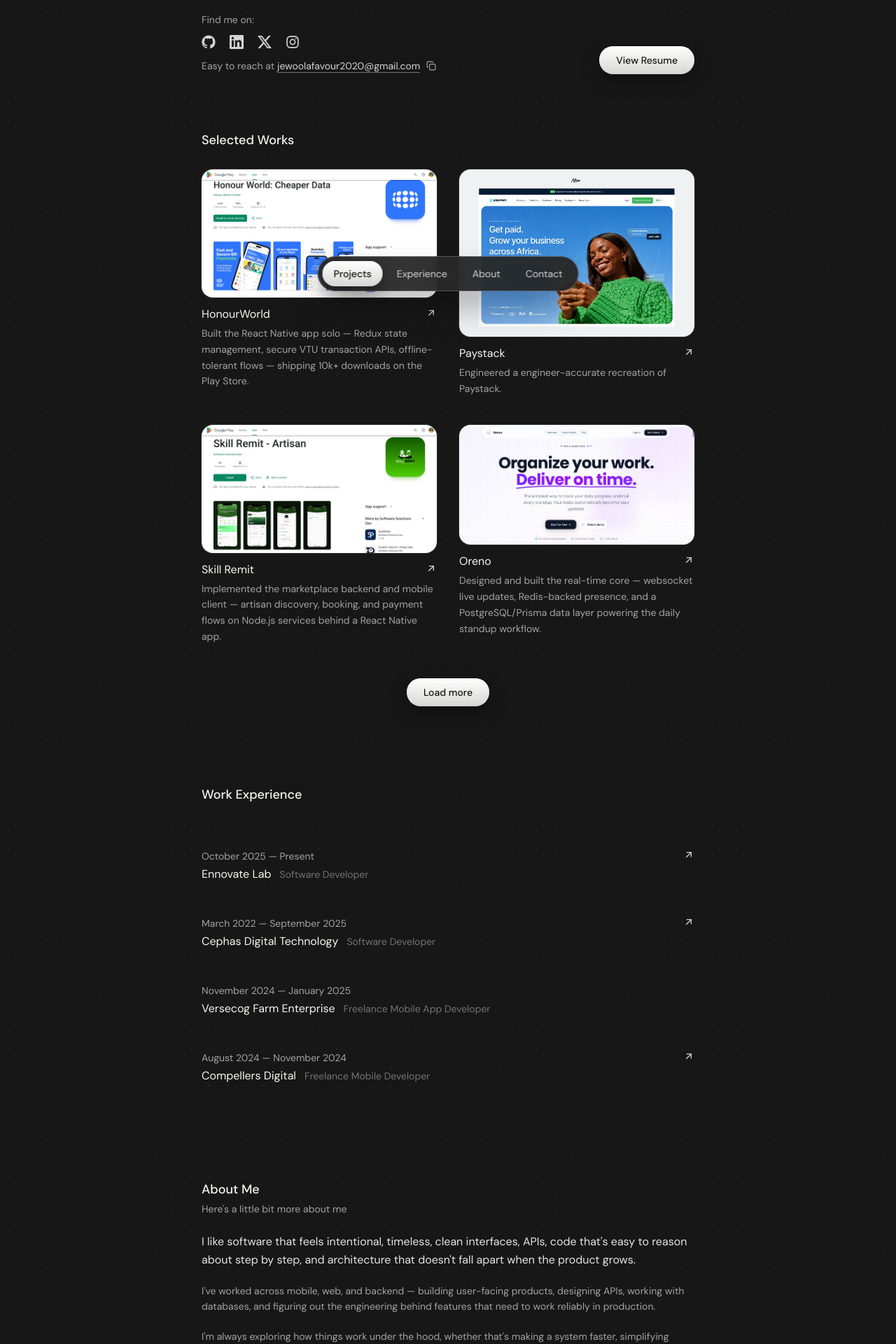
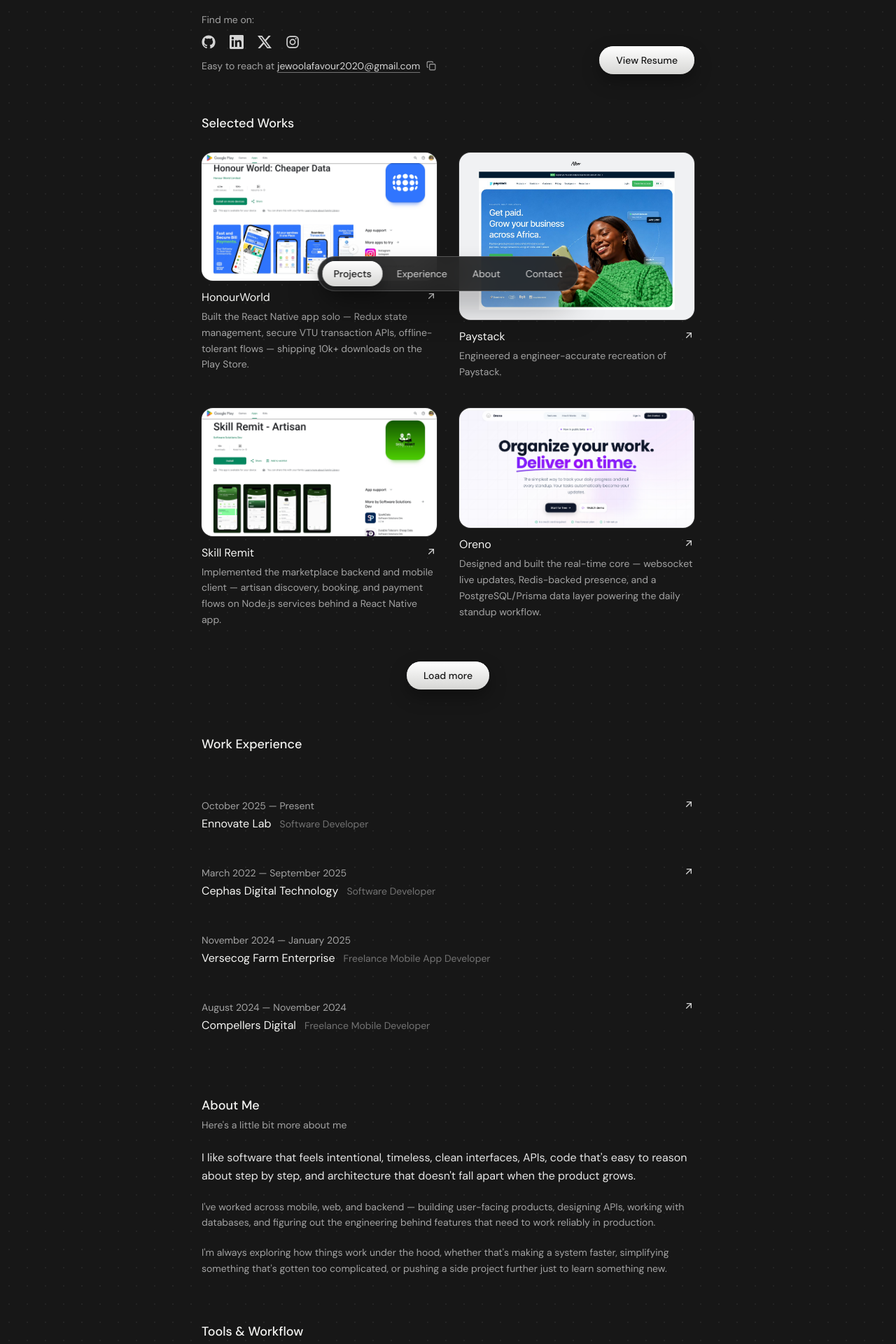
Before and after one commit to JEWOOLAFAVOUR/favour-portfolio-v1, a React (Vite) app: page / in a window 1280 px wide. Shown: the part 360-2280 px from the top of the page at 70% size. Built offline with nearby package versions, Linux system fonts and the light colour scheme.

Commit message:
Tighten vertical spacing between portfolio sections

```diff
--- a/src/components/AboutSection.tsx
+++ b/src/components/AboutSection.tsx
@@ -3,7 +3,7 @@
 
 export default function AboutSection(): JSX.Element {
   return (
-    <section id="about" className="mx-auto max-w-3xl scroll-mt-24 px-6 py-12 md:px-8 md:py-14">
+    <section id="about" className="mx-auto max-w-3xl scroll-mt-24 px-6 py-6 md:px-8 md:py-8">
       <Reveal>
         <h2 className="text-lg font-medium text-cream">About Me</h2>
         <p className="mt-1 text-sm text-neutral-400">Here's a little bit more about me</p>
--- a/src/components/ExperienceSection.tsx
+++ b/src/components/ExperienceSection.tsx
@@ -4,7 +4,7 @@
 
 export default function ExperienceSection(): JSX.Element {
   return (
-    <section id="experience" className="mx-auto max-w-3xl scroll-mt-24 px-6 py-12 md:px-8 md:py-14">
+    <section id="experience" className="mx-auto max-w-3xl scroll-mt-24 px-6 py-6 md:px-8 md:py-8">
       <Reveal>
         <h2 className="text-lg font-medium text-cream">Work Experience</h2>
       </Reveal>
--- a/src/components/Footer.tsx
+++ b/src/components/Footer.tsx
@@ -20,7 +20,7 @@
 export default function Footer(): JSX.Element {
   return (
     <footer id="contact" className="scroll-mt-24">
-      <div className="mx-auto max-w-3xl px-6 pb-28 pt-12 md:px-8 md:pt-14">
+      <div className="mx-auto max-w-3xl px-6 pb-28 pt-6 md:px-8 md:pt-8">
         <Reveal>
           <h2 className="text-lg font-medium text-cream">Tools & Workflow</h2>
         </Reveal>
--- a/src/components/SelectedWork.tsx
+++ b/src/components/SelectedWork.tsx
@@ -10,7 +10,7 @@
   const visibleProjects = showAll ? projects : projects.slice(0, INITIAL_COUNT);
 
   return (
-    <section id="work" className="mx-auto max-w-3xl scroll-mt-24 px-6 py-12 md:px-8 md:py-14">
+    <section id="work" className="mx-auto max-w-3xl scroll-mt-24 px-6 py-6 md:px-8 md:py-8">
       <Reveal>
         <h2 className="text-lg font-medium text-cream">Selected Works</h2>
       </Reveal>
```
